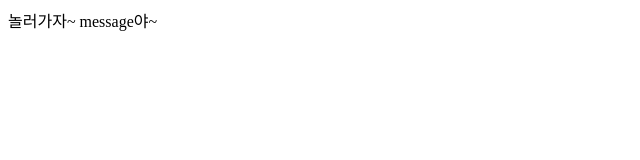
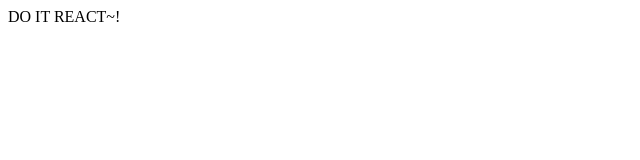
Before and after one commit to blob-ck/do-it-exmaple, a React (Create React App) app: page / in a window 1280 px wide. Shown: the top 160 px of the page, without its empty margins (0-640 px from the left). Built offline with nearby package versions, Linux system fonts and the light colour scheme.

Commit message:
Component.propTypes

```diff
--- /dev/null
+++ b/src/03/PropsComponent.jsx
@@ -0,0 +1,19 @@
+import React, { Component } from 'react';
+
+// React에서 제공하는 property type 선언
+//  1. property type을 미리 선언하면 react engine이 property로 전달하는 값의 변화를 효율적으로 감지,
+//  2. 본 의도와는 다른 type을 전달할 때 경고
+import PropTypes from 'prop-types';
+
+class PropsComponent extends Component {
+  render() {
+    return <div className="message-container">{this.props.name}</div>;
+  }
+}
+
+//property의 type을 객체형태로 저장
+PropsComponent.propTypes = {
+  name: PropTypes.string,
+};
+
+export default PropsComponent;
--- a/src/App.js
+++ b/src/App.js
@@ -1,25 +1,14 @@
 import React from 'react';
-import TodaysPlan from './03/TodaysPlan';
+import PropsComponent from './03/PropsComponent';
 
 class App extends React.Component {
   render() {
     return (
       <div className="body">
-        <TodaysPlan name="message" />
+        <PropsComponent name="DO IT REACT~!" />
       </div>
     );
   }
 }
 
 export default App;
-
-// 위의 jsx 문법을 js 형태로 변환하면
-// React.createElement(
-//   'div',
-//   null,
-//   React.createElement('img', {
-//     src:
-//       'http://3.bp.blogspot.com/-JXHpRRPAxMw/UV180EDkphI/AAAAAAAAVBE/ovMn6mWUQXw/s1600/LucasArts_GoldGuy_logo_purple.jpg',
-//   }),
-//   React.createElement('div', null, '안녕하세요'),
-// );
```
